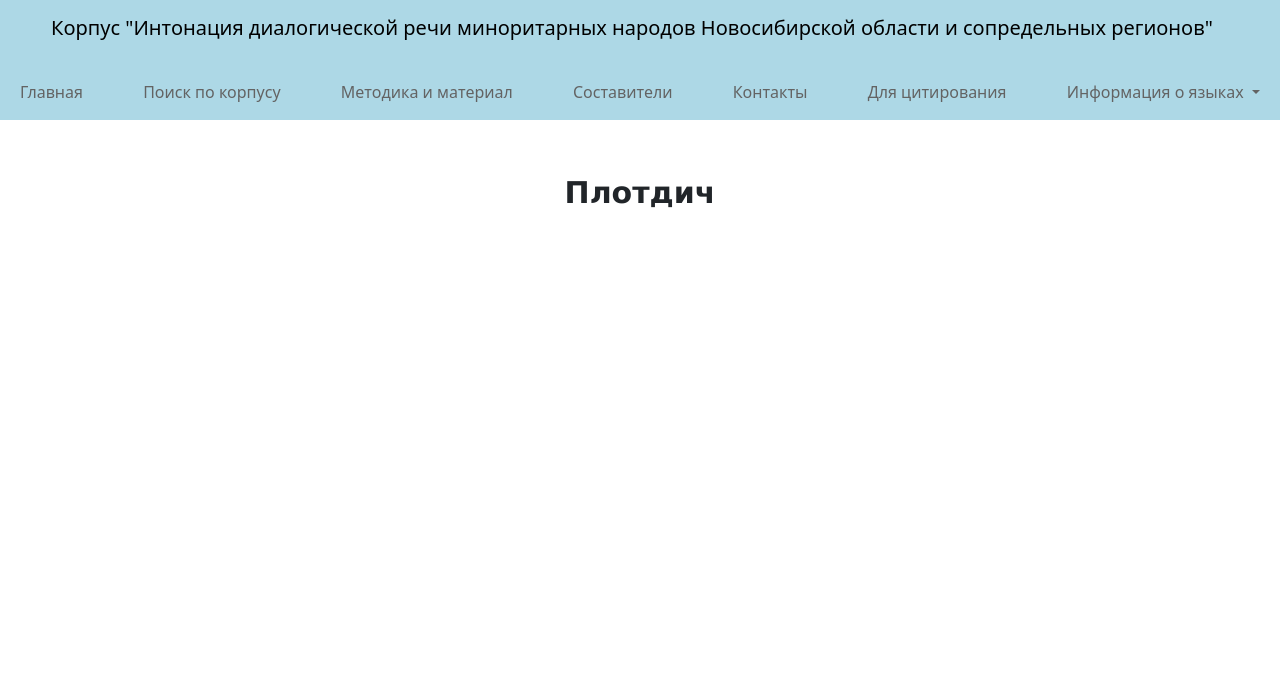
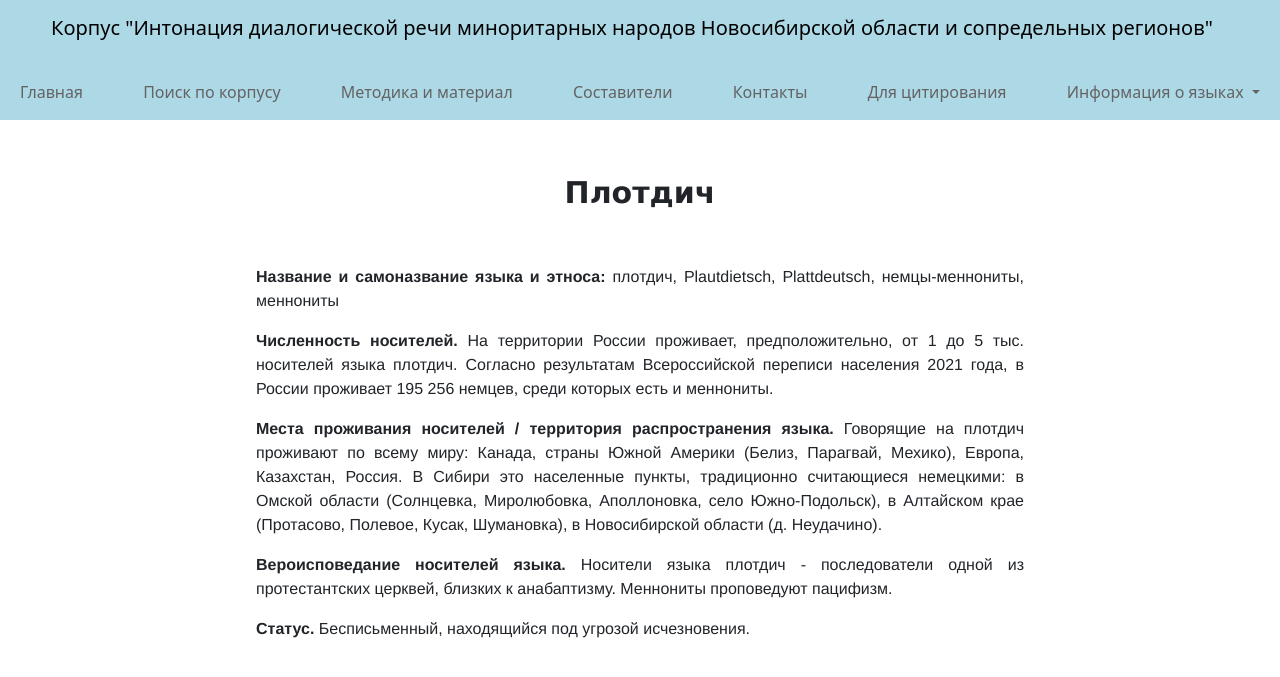
Before and after one commit to swefnmoll/curswork, a Flask app: template templates/info_plotd.html in a window 1280 px wide. Shown: the top 677 px of the page. Run offline with Flask 3, Linux system fonts and the light colour scheme; the template is opened without the code that fills it, so the values that code supplies are empty; some libraries are stand-ins or nearby versions.

Commit message:
информация о плотдиче

```diff
--- a/templates/info_plotd.html
+++ b/templates/info_plotd.html
@@ -8,5 +8,12 @@
 <body>
 {% include "top.html" %}
 <div class="title">Плотдич</div>
+<div class="main">
+    <p><b>Название и самоназвание языка и этноса:</b> плотдич, Plautdietsch, Plattdeutsch, немцы-меннониты, меннониты </p>
+    <p><b>Численность носителей.</b> На территории России проживает, предположительно, от 1 до 5 тыс. носителей языка плотдич. Согласно результатам Всероссийской переписи населения 2021 года, в России проживает 195 256 немцев, среди которых есть и меннониты. </p>
+    <p><b>Места проживания носителей / территория распространения языка.</b> Говорящие на плотдич проживают по всему миру: Канада, страны Южной Америки (Белиз, Парагвай, Мехико), Европа, Казахстан, Россия. В Сибири это населенные пункты, традиционно считающиеся немецкими: в Омской области (Солнцевка, Миролюбовка, Аполлоновка, село Южно-Подольск), в Алтайском крае (Протасово, Полевое, Кусак, Шумановка), в Новосибирской области (д. Неудачино).</p>
+    <p><b>Вероисповедание носителей языка.</b> Носители языка плотдич - последователи одной из протестантских церквей, близких к анабаптизму. Меннониты проповедуют пацифизм.</p>
+    <p><b>Статус.</b> Бесписьменный, находящийся под угрозой исчезновения.</p>
+</div>
 </body>
 </html>
```
